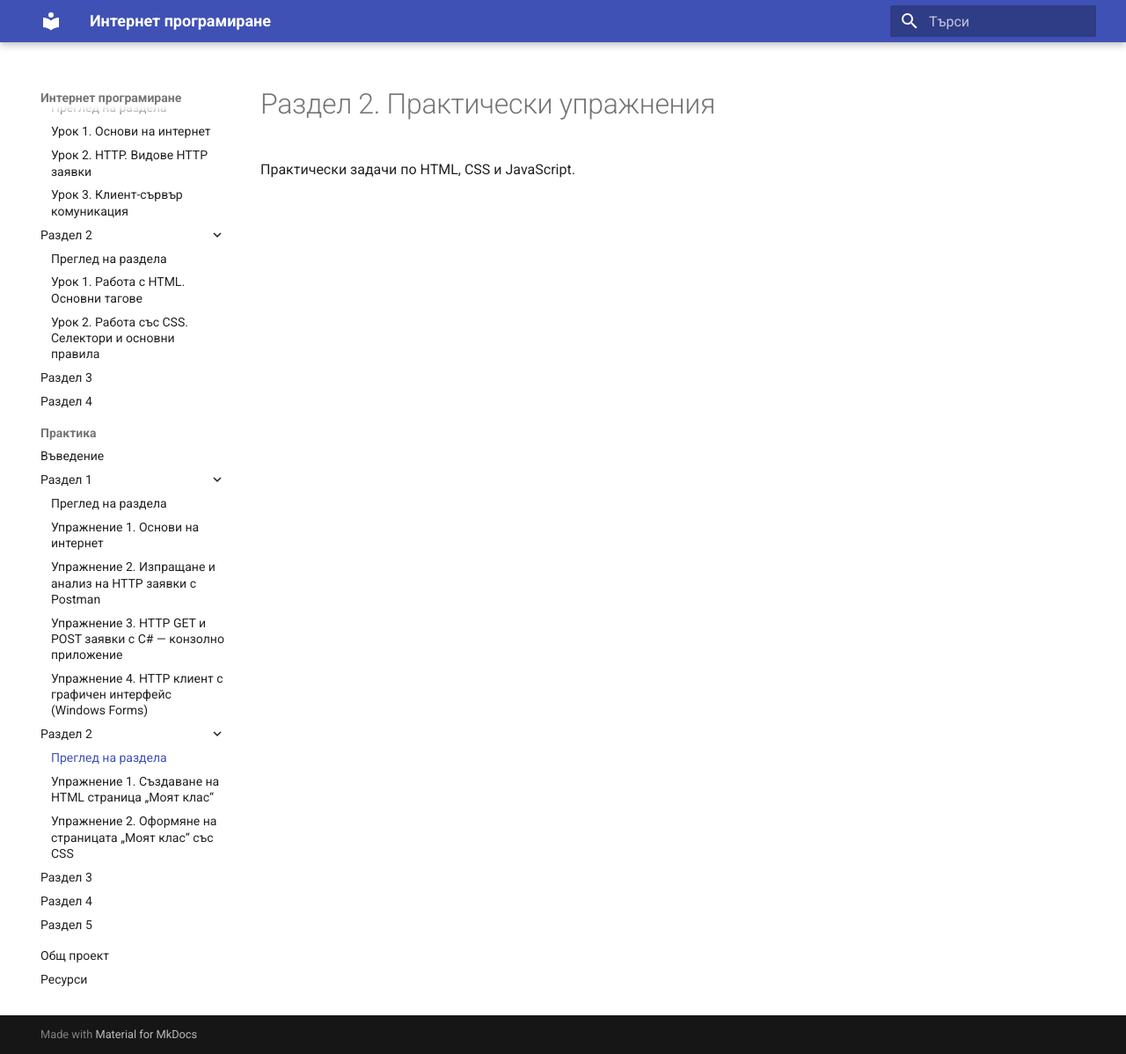
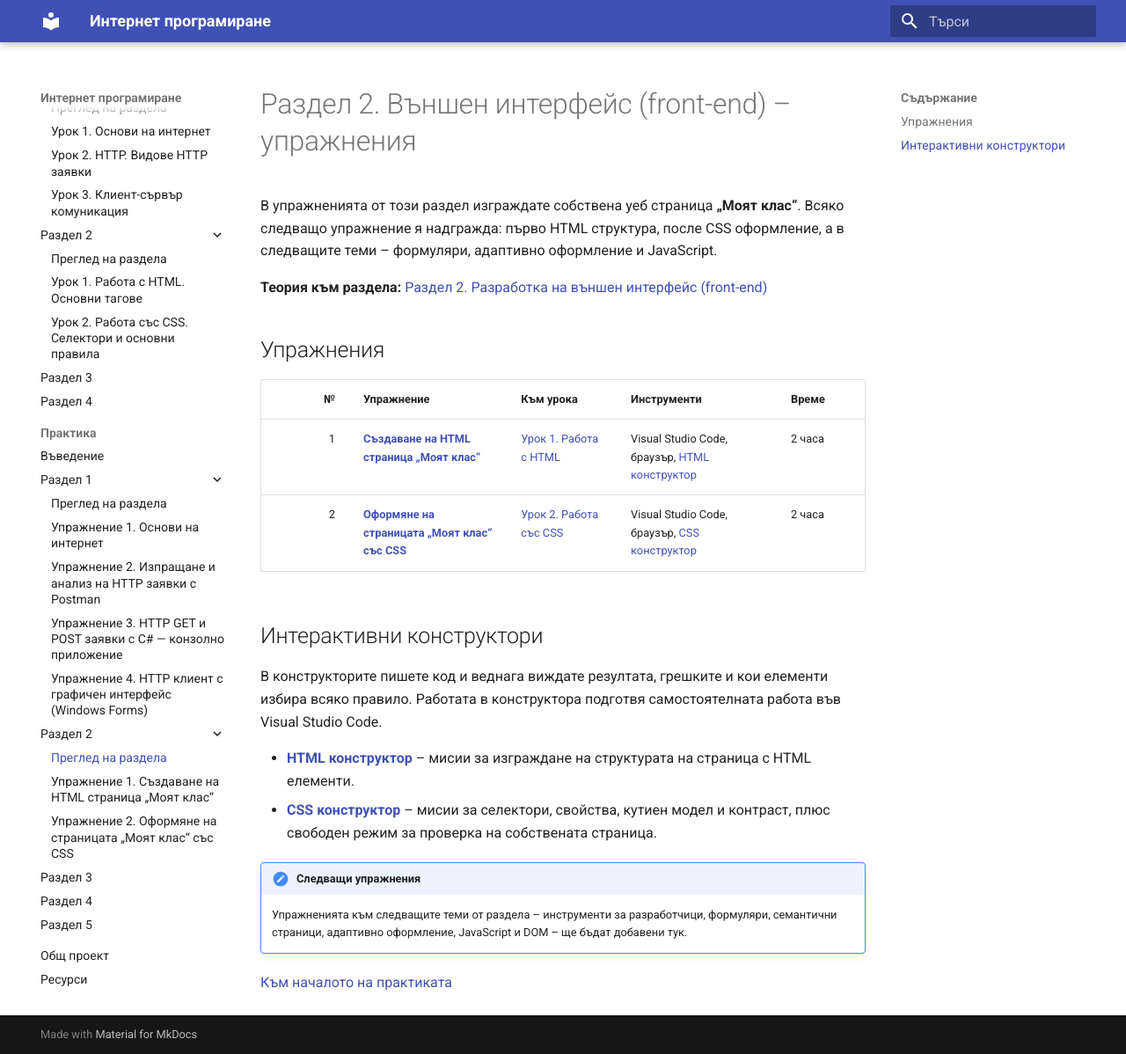
Before and after one commit to IlkoIliev/internet-programirane, an MkDocs documentation site: the page built from docs/praktika/razdel-2/index.md, in a window 1280 px wide and 1198 px high. Shown: the whole window at 88% size. Built offline with MkDocs 1.6.1 and Material for MkDocs 9.7.7, drawn with Linux system fonts in a browser that asks for light colours.

Commit message:
Revise Section 2 to focus on front-end exercises
Updated the content and structure of Section 2 to focus on front-end exercises, including HTML, CSS, and JavaScript tasks for building a personal webpage.

```diff
--- a/docs/praktika/razdel-2/index.md
+++ b/docs/praktika/razdel-2/index.md
@@ -1,3 +1,24 @@
-# Раздел 2. Практически упражнения
+# Раздел 2. Външен интерфейс (front-end) – упражнения
 
-Практически задачи по HTML, CSS и JavaScript.
+В упражненията от този раздел изграждате собствена уеб страница **„Моят клас“**. Всяко следващо упражнение я надгражда: първо HTML структура, после CSS оформление, а в следващите теми – формуляри, адаптивно оформление и JavaScript.
+
+**Теория към раздела:** [Раздел 2. Разработка на външен интерфейс (front-end)](../../teoria/razdel-2/index.md)
+
+## Упражнения
+
+| № | Упражнение | Към урока | Инструменти | Време |
+|---:|---|---|---|---|
+| 1 | [**Създаване на HTML страница „Моят клас“**](uprazhnenie-01-html.md) | [Урок 1. Работа с HTML](../../teoria/razdel-2/urok-01-html-osnovni-tagove.md) | Visual Studio Code, браузър, [HTML конструктор](../../interaktivni/razdel-2/html-konstruktor.html){: target="_blank" } | 2 часа |
+| 2 | [**Оформяне на страницата „Моят клас“ със CSS**](uprazhnenie-02-css.md) | [Урок 2. Работа със CSS](../../teoria/razdel-2/urok-02-css-selektori-i-pravila.md) | Visual Studio Code, браузър, [CSS конструктор](../../interaktivni/razdel-2/css-konstruktor.html){: target="_blank" } | 2 часа |
+
+## Интерактивни конструктори
+
+В конструкторите пишете код и веднага виждате резултата, грешките и кои елементи избира всяко правило. Работата в конструктора подготвя самостоятелната работа във Visual Studio Code.
+
+- [**HTML конструктор**](../../interaktivni/razdel-2/html-konstruktor.html){: target="_blank" } – мисии за изграждане на структурата на страница с HTML елементи.
+- [**CSS конструктор**](../../interaktivni/razdel-2/css-konstruktor.html){: target="_blank" } – мисии за селектори, свойства, кутиен модел и контраст, плюс свободен режим за проверка на собствената страница.
+
+!!! note "Следващи упражнения"
+    Упражненията към следващите теми от раздела – инструменти за разработчици, формуляри, семантични страници, адаптивно оформление, JavaScript и DOM – ще бъдат добавени тук.
+
+[Към началото на практиката](../index.md)
```
